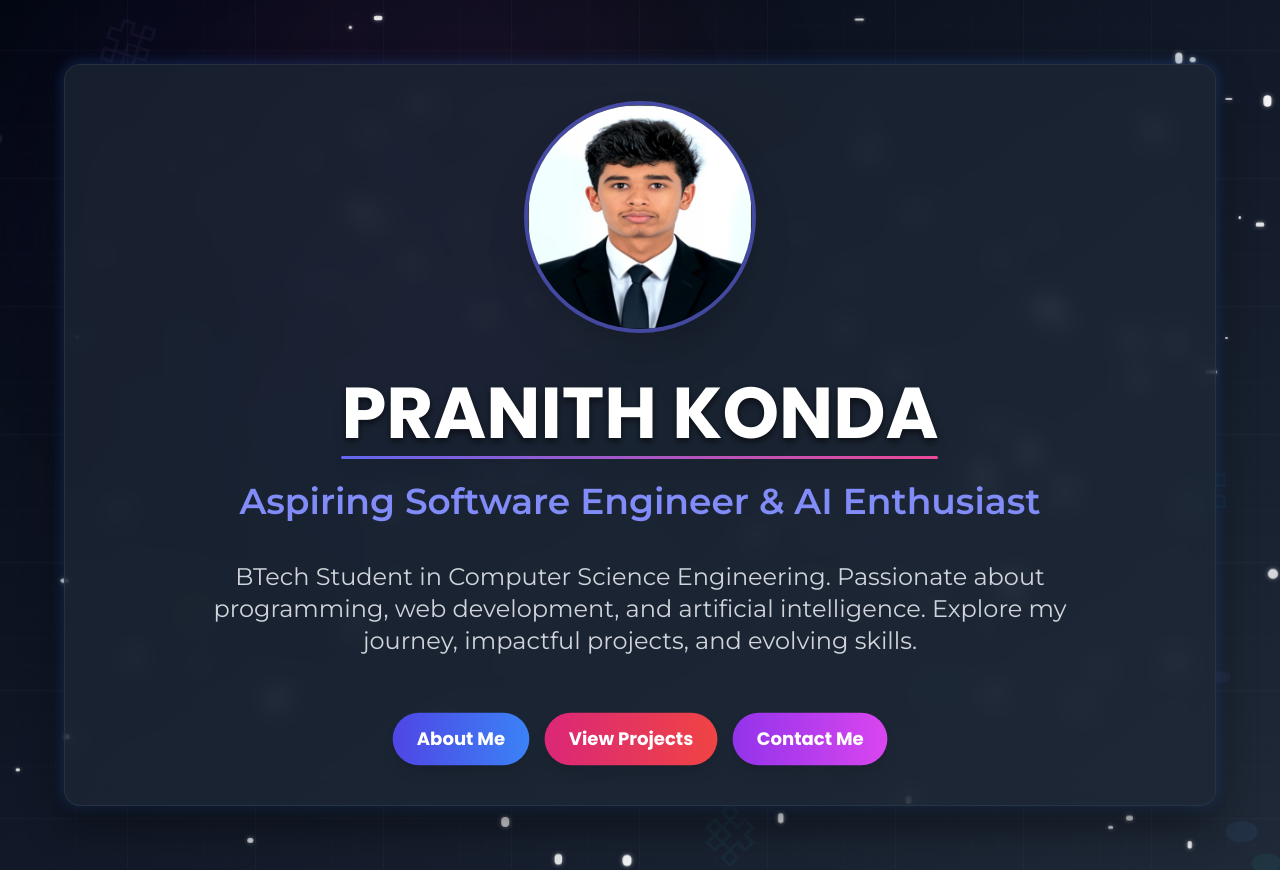
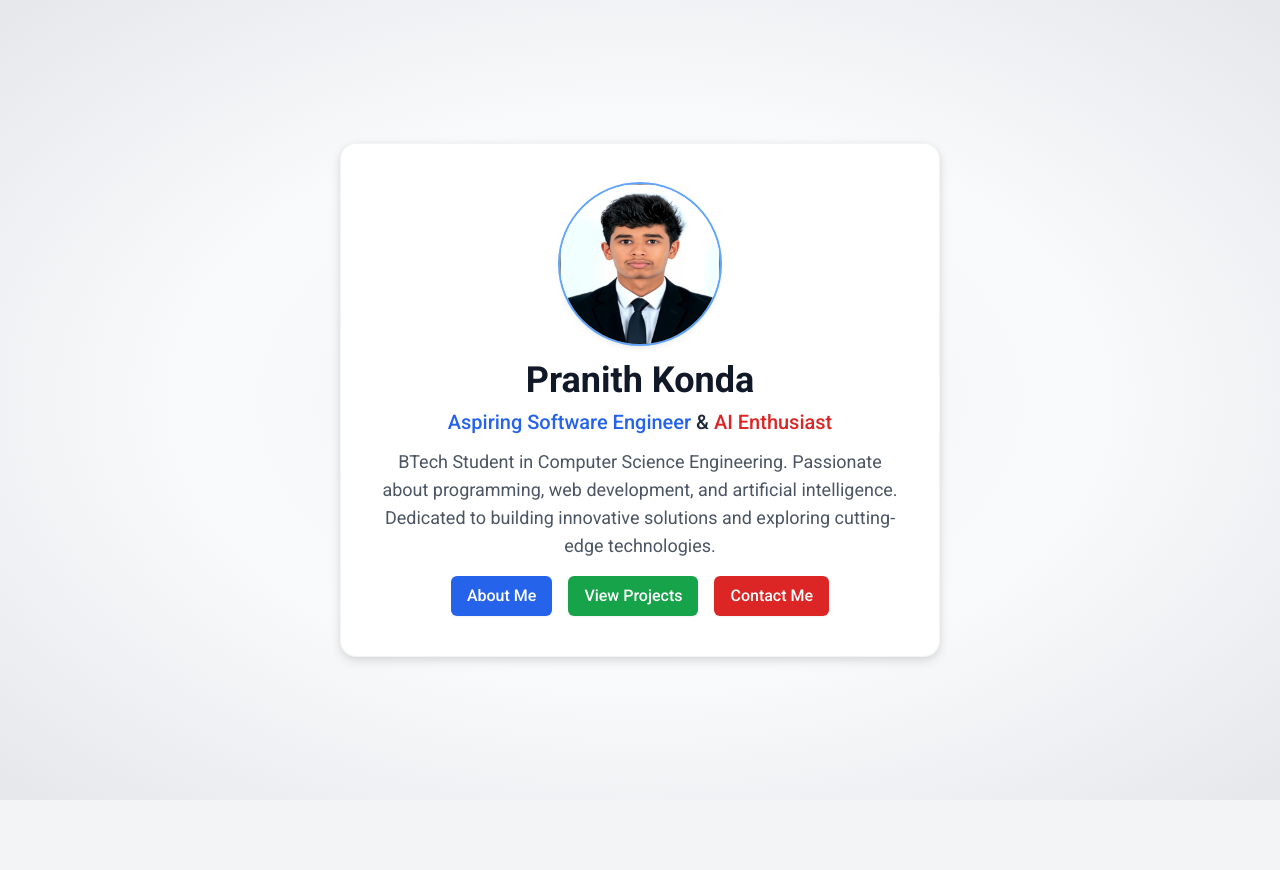
Before and after one commit to Hello-world07/portfolio, a React (Vite) app: page / in a window 1280 px wide. After the commit the page ends 800 px from the top, so only its background shows below. Built offline with nearby package versions, Linux system fonts and the light colour scheme.

Commit message:
redesigned the home section

```diff
--- a/src/components/home.jsx
+++ b/src/components/home.jsx
@@ -10,261 +10,111 @@ const Home = () => {
   const handleContactClick = () => navigate('/contact');
 
   return (
-    <section className="min-h-screen flex items-center justify-center py-8 sm:py-12 md:py-16 transition-colors duration-300 relative overflow-hidden font-sans bg-gradient-to-br from-gray-950 via-gray-900 to-gray-800 dark:from-gray-950 dark:via-gray-900 dark:to-gray-800 text-gray-200">
-      {/* Immersive Animated Background Elements */}
-      <div className="absolute inset-0 z-0 overflow-hidden pointer-events-none">
-        {/* Layer 1: Deep Space Blobs - Slowest, largest, most diffused */}
-        <div className="absolute w-[600px] h-[600px] bg-gradient-to-br from-purple-800 to-indigo-800 rounded-full opacity-5 blur-3xl animate-blob-float top-1/4 left-1/4 transform -translate-x-1/2 -translate-y-1/2"></div>
-        <div className="absolute w-[500px] h-[500px] bg-gradient-to-br from-pink-800 to-red-800 rounded-full opacity-5 blur-3xl animate-blob-float bottom-1/4 right-1/4 transform translate-x-1/2 translate-y-1/2 delay-100"></div>
-        <div className="absolute w-[400px] h-[400px] bg-gradient-to-br from-blue-800 to-teal-800 rounded-full opacity-5 blur-3xl animate-blob-float top-1/2 right-1/3 transform -translate-y-1/2 delay-200"></div>
-
-        {/* Layer 2: Abstract Circuit/Grid Pattern - Subtle movement, low opacity */}
-        <svg className="absolute inset-0 w-full h-full opacity-[0.03] animate-grid-shift" viewBox="0 0 100 100" preserveAspectRatio="xMidYMid slice">
-          <pattern id="smallGrid" width="2" height="2" patternUnits="userSpaceOnUse">
-            <path d="M 2 0 L 0 0 L 0 2" fill="none" stroke="currentColor" strokeWidth="0.1" />
-          </pattern>
-          <pattern id="grid" width="10" height="10" patternUnits="userSpaceOnUse">
-            <rect width="10" height="10" fill="url(#smallGrid)" />
-            <path d="M 10 0 L 0 0 L 0 10" fill="none" stroke="currentColor" strokeWidth="0.2" />
-          </pattern>
-          <rect width="100%" height="100%" fill="url(#grid)" className="text-gray-700 dark:text-gray-200" />
-        </svg>
-
-        {/* Layer 3: Dynamic Neural Network / Data Flow Lines (SVG) - Active, flowing */}
-        <svg className="absolute top-0 left-0 w-full h-full opacity-[0.08] animate-neural-pan" viewBox="0 0 100 100" preserveAspectRatio="none">
-          <g strokeWidth="0.3" fill="currentColor">
-            {[...Array(5)].map((_, chainIdx) => (
-              <g key={`chain-${chainIdx}`} className={`animate-neural-chain delay-${chainIdx * 100}`}>
-                {[...Array(6)].map((_, nodeIdx) => {
-                  const x = (10 + nodeIdx * 15 + Math.sin(chainIdx + nodeIdx) * 5 + chainIdx * 2) % 100;
-                  const y = (10 + nodeIdx * 12 + Math.cos(chainIdx + nodeIdx) * 5 + chainIdx * 3) % 100;
-                  const nextX = (10 + (nodeIdx + 1) * 15 + Math.sin(chainIdx + nodeIdx + 1) * 5 + chainIdx * 2) % 100;
-                  const nextY = (10 + (nodeIdx + 1) * 12 + Math.cos(chainIdx + nodeIdx + 1) * 5 + chainIdx * 3) % 100;
-                  const colorClass = ['text-indigo-400', 'text-pink-400', 'text-blue-400', 'text-teal-400'][chainIdx % 4];
-
-                  return (
-                    <React.Fragment key={`${chainIdx}-${nodeIdx}`}>
-                      <circle cx={x} cy={y} r="0.7" className={`${colorClass} animate-node-pulse`} style={{ animationDelay: `${(nodeIdx * 0.2) + (chainIdx * 0.5)}s` }} />
-                      {nodeIdx < 5 && (
-                        <line x1={x} y1={y} x2={nextX} y2={nextY} className={`${colorClass} animate-line-flow`} style={{ animationDelay: `${(nodeIdx * 0.2 + 0.1) + (chainIdx * 0.5)}s` }} />
-                      )}
-                    </React.Fragment>
-                  );
-                })}
-              </g>
-            ))}
-          </g>
-        </svg>
-
-        {/* Layer 4: Floating Abstract Tech Symbols (Geometric, rotating) */}
-        <div className="absolute inset-0 flex items-center justify-center">
-          {[...Array(8)].map((_, i) => (
-            <svg
-              key={`tech-symbol-${i}`}
-              className={`absolute w-16 h-16 opacity-[0.05] animate-symbol-rotate ${['text-purple-400', 'text-cyan-400', 'text-lime-400'][i % 3]}`}
-              style={{
-                top: `${(i * 13 + 5) % 100}%`,
-                left: `${(i * 21 + 10) % 100}%`,
-                animationDelay: `${i * 1.5}s`,
-                animationDuration: `${10 + i * 2}s`,
-                transform: `translate(-50%, -50%) rotate(${i * 45}deg)`,
-              }}
-              viewBox="0 0 24 24"
-            >
-              <path d="M4 8h4V4h4v4h4V4h4v4h-4v4h4v4h-4v4h-4v-4h-4v4H4v-4h4v-4H4V8zm4 0v4h4V8H8z" stroke="currentColor" strokeWidth="1" fill="none" />
-            </svg>
-          ))}
-        </div>
-
-        {/* Layer 5: Enhanced Particles / Stardust - More density, subtle trails */}
-        <div className="absolute inset-0 flex items-center justify-center pointer-events-none">
-          {Array.from({ length: 100 }).map((_, i) => (
-            <div
-              key={i}
-              className="absolute bg-white rounded-full opacity-70 animate-stardust-float"
-              style={{
-                width: `${0.1 + Math.random() * 0.6}rem`,
-                height: `${0.1 + Math.random() * 0.6}rem`,
-                top: `${Math.random() * 100}%`,
-                left: `${Math.random() * 100}%`,
-                animationDelay: `${Math.random() * 4}s`,
-                animationDuration: `${6 + Math.random() * 5}s`,
-              }}
-            ></div>
-          ))}
-        </div>
-      </div>
-
-      {/* Main Content Card - Stays prominent and interactive */}
-      <div className="w-full max-w-6xl mx-auto px-4 sm:px-6 lg:px-8 text-center relative z-10 bg-gray-800 dark:bg-gray-900 bg-opacity-70 backdrop-filter backdrop-blur-md rounded-2xl p-6 sm:p-8 md:p-10 shadow-3xl border border-gray-700/50 dark:border-gray-600/50 hover:shadow-primary-lg transition-shadow duration-300">
-        {/* Hero Profile Image */}
+    <section className="min-h-screen flex items-center justify-center bg-[radial-gradient(ellipse_at_center,_var(--tw-gradient-stops))] from-gray-100 via-gray-50 to-gray-200 dark:from-gray-900 dark:via-gray-800 dark:to-gray-900 text-gray-800 dark:text-gray-200 transition-colors duration-300">
+      {/* Main Card */}
+      <div className="w-80 sm:w-96 md:w-[480px] lg:w-[512px] xl:w-[600px] bg-white dark:bg-gray-850 shadow-xl rounded-2xl p-6 sm:p-8 md:p-10 text-center border border-gray-200/50 dark:border-gray-700/50 hover:shadow-2xl transition-shadow duration-300 flex flex-col justify-between animate-card-entrance relative z-10">
+        {/* Profile Image */}
         <img
           src={profilePic}
-          alt="Konda Pranith - Software Engineer"
-          className="w-32 h-32 sm:w-40 sm:h-40 md:w-48 md:h-48 lg:w-56 lg:h-56 rounded-full object-cover shadow-2xl ring-4 ring-indigo-500/60 dark:ring-indigo-400/60 mx-auto mb-8 sm:mb-10 md:mb-12 hover:scale-[1.03] transition-transform duration-300 ease-out will-change-transform focus-visible:ring-offset-4 focus-visible:ring-offset-gray-800 dark:focus-visible:ring-offset-gray-900 outline-none"
+          alt="Pranith Konda - Software Engineer"
+          className="w-24 sm:w-28 md:w-32 lg:w-36 xl:w-40 h-24 sm:h-28 md:h-32 lg:h-36 xl:h-40 rounded-full object-cover shadow-md ring-2 ring-blue-400 dark:ring-blue-300/70 mx-auto mb-4 hover:scale-105 transition-transform duration-300 animate-fade-in-up"
           loading="lazy"
         />
 
-        {/* Hero Title */}
-        <h1 className="text-4xl sm:text-5xl md:text-6xl lg:text-7xl font-extrabold text-white drop-shadow-lg mb-4 sm:mb-6 md:mb-8 font-poppins leading-tight relative inline-block animate-fade-in-up">
-          PRANITH KONDA
-          <div className="animated-underline"></div>
+        {/* Name */}
+        <h1 className="text-xl sm:text-2xl md:text-3xl lg:text-4xl font-bold text-gray-900 dark:text-white mb-2 animate-fade-in-up delay-100 font-roboto">
+          Pranith Konda
         </h1>
 
-        {/* Subtitle */}
-        <h2 className="text-xl sm:text-2xl md:text-3xl lg:text-4xl font-semibold text-indigo-400 dark:text-indigo-300 mb-6 sm:mb-8 md:mb-10 font-montserrat animate-fade-in-up delay-200">
-          Aspiring Software Engineer & AI Enthusiast
+        {/* Subtitle with Blue and Red Text */}
+        <h2 className="text-sm sm:text-base md:text-lg lg:text-xl font-medium mb-3 animate-fade-in-up delay-200 font-roboto">
+          <span className="text-blue-600 dark:text-blue-400">Aspiring Software Engineer</span> &{' '}
+          <span className="text-red-600 dark:text-red-400">AI Enthusiast</span>
         </h2>
 
-        {/* Description */}
-        <p className="text-base sm:text-lg md:text-xl lg:text-2xl text-gray-300 max-w-sm sm:max-w-md md:max-w-xl lg:max-w-4xl mx-auto mb-10 sm:mb-12 md:mb-14 font-montserrat leading-relaxed animate-fade-in-up delay-400">
-          BTech Student in Computer Science Engineering. Passionate about programming, web development, and artificial intelligence. Explore my journey, impactful projects, and evolving skills.
+        {/* Bio */}
+        <p className="text-xs sm:text-sm md:text-base lg:text-lg text-gray-600 dark:text-gray-300 mb-4 font-roboto leading-relaxed animate-fade-in-up delay-300">
+          BTech Student in Computer Science Engineering. Passionate about programming, web development, and artificial intelligence. Dedicated to building innovative solutions and exploring cutting-edge technologies.
         </p>
 
         {/* Call to Action Buttons */}
-        <div className="flex flex-wrap justify-center items-center gap-3 sm:gap-4 animate-fade-in-up delay-600">
+        <div className="flex flex-row justify-center gap-3 md:gap-4 animate-fade-in-up delay-400">
           <button
             onClick={handleAboutClick}
-            className="px-3 sm:px-6 py-2 sm:py-3 bg-gradient-to-r from-indigo-600 to-blue-500 text-white font-bold rounded-full shadow-lg hover:shadow-xl hover:scale-105 hover:rotate-2 transform transition-all duration-300 text-sm sm:text-base md:text-lg font-poppins relative overflow-hidden group focus-visible:ring-2 focus-visible:ring-indigo-500 focus-visible:ring-offset-2 outline-none animate-subtle-pulse"
+            className="px-4 py-2 bg-blue-600 dark:bg-blue-500 text-white font-medium rounded-md shadow-sm hover:bg-blue-700 dark:hover:bg-blue-600 hover:scale-105 transition-all duration-200 text-xs sm:text-sm md:text-base focus-visible:ring-2 focus-visible:ring-blue-400 outline-none font-roboto"
           >
-            <span className="relative z-10">About Me</span>
-            <span className="absolute inset-0 bg-white opacity-0 group-hover:opacity-20 transition-opacity duration-300"></span>
+            About Me
           </button>
           <button
             onClick={handleProjectsClick}
-            className="px-3 sm:px-6 py-2 sm:py-3 bg-gradient-to-r from-pink-600 to-red-500 text-white font-bold rounded-full shadow-lg hover:shadow-xl hover:scale-105 hover:rotate-2 transform transition-all duration-300 text-sm sm:text-base md:text-lg font-poppins relative overflow-hidden group focus-visible:ring-2 focus-visible:ring-pink-500 focus-visible:ring-offset-2 outline-none animate-subtle-pulse"
+            className="px-4 py-2 bg-green-600 dark:bg-green-500 text-white font-medium rounded-md shadow-sm hover:bg-green-700 dark:hover:bg-green-600 hover:scale-105 transition-all duration-200 text-xs sm:text-sm md:text-base focus-visible:ring-2 focus-visible:ring-green-400 outline-none font-roboto"
           >
-            <span className="relative z-10">View Projects</span>
-            <span className="absolute inset-0 bg-white opacity-0 group-hover:opacity-20 transition-opacity duration-300"></span>
+            View Projects
           </button>
           <button
             onClick={handleContactClick}
-            className="px-3 sm:px-6 py-2 sm:py-3 bg-gradient-to-r from-purple-600 to-fuchsia-500 text-white font-bold rounded-full shadow-lg hover:shadow-xl hover:scale-105 hover:rotate-2 transform transition-all duration-300 text-sm sm:text-base md:text-lg font-poppins relative overflow-hidden group focus-visible:ring-2 focus-visible:ring-purple-500 focus-visible:ring-offset-2 outline-none animate-subtle-pulse"
+            className="px-4 py-2 bg-red-600 dark:bg-red-500 text-white font-medium rounded-md shadow-sm hover:bg-red-700 dark:hover:bg-red-600 hover:scale-105 transition-all duration-200 text-xs sm:text-sm md:text-base focus-visible:ring-2 focus-visible:ring-red-400 outline-none font-roboto"
           >
-            <span className="relative z-10">Contact Me</span>
-            <span className="absolute inset-0 bg-white opacity-0 group-hover:opacity-20 transition-opacity duration-300"></span>
+            Contact Me
           </button>
         </div>
       </div>
 
-      {/* CSS for animations */}
+      {/* CSS for Responsive Design and Animations */}
       <style jsx>{`
-        /* --- General Fade-In for Main Content --- */
-        @keyframes fadeInUp {
-          from { opacity: 0; transform: translateY(20px); }
+        /* Import Google Fonts */
+        @import url('https://fonts.googleapis.com/css2?family=Roboto:wght@400;500;700&display=swap');
+
+        /* Apply Roboto font */
+        .font-roboto {
+          font-family: 'Roboto', sans-serif;
+        }
+
+        /* Card Entrance Animation */
+        @keyframes card-entrance {
+          from { opacity: 0; transform: scale(0.95) translateY(20px); }
+          to { opacity: 1; transform: scale(1) translateY(0); }
+        }
+        .animate-card-entrance {
+          animation: card-entrance 0.8s ease-out forwards;
+        }
+
+        /* Fade In Up Animation */
+        @keyframes fade-in-up {
+          from { opacity: 0; transform: translateY(15px); }
           to { opacity: 1; transform: translateY(0); }
         }
         .animate-fade-in-up {
-          animation: fadeInUp 0.8s ease-out forwards;
+          animation: fade-in-up 0.6s ease-out forwards;
         }
         .delay-100 { animation-delay: 0.1s; }
         .delay-200 { animation-delay: 0.2s; }
+        .delay-300 { animation-delay: 0.3s; }
         .delay-400 { animation-delay: 0.4s; }
-        .delay-600 { animation-delay: 0.6s; }
 
-        /* --- Layer 1: Deep Space Blobs --- */
-        @keyframes blob-float {
-          0%, 100% { transform: translate(-50%, -50%) scale(1); opacity: 0.05; }
-          25% { transform: translate(-45%, -55%) scale(1.03); opacity: 0.06; }
-          50% { transform: translate(-50%, -50%) scale(1.06); opacity: 0.05; }
-          75% { transform: translate(-55%, -45%) scale(1.03); opacity: 0.06; }
+        /* Subtle Card Shadow */
+        .shadow-xl {
+          box-shadow: 0 4px 12px rgba(0, 0, 0, 0.1), 0 2px 8px rgba(0, 0, 0, 0.06);
         }
-        .animate-blob-float {
-          animation: blob-float 16s cubic-bezier(0.4, 0, 0.6, 1) infinite alternate;
+        .hover\:shadow-2xl:hover {
+          box-shadow: 0 8px 16px rgba(0, 0, 0, 0.12), 0 4px 12px rgba(0, 0, 0, 0.08);
         }
 
-        /* --- Layer 2: Abstract Grid Pattern --- */
-        @keyframes grid-shift {
-          0% { transform: translate(0, 0); }
-          100% { transform: translate(-20px, -20px); }
-        }
-        .animate-grid-shift {
-          animation: grid-shift 120s linear infinite alternate;
+        /* Ensure text fits within card */
+        p {
+          display: -webkit-box;
+          -webkit-line-clamp: 4;
+          -webkit-box-orient: vertical;
+          overflow: hidden;
+          text-overflow: ellipsis;
         }
 
-        /* --- Layer 3: Dynamic Neural Network / Data Flow Lines --- */
-        @keyframes neural-pan {
-          0% { transform: translate(0, 0); }
-          100% { transform: translate(5%, 5%); }
+        /* Responsive line clamp */
+        @media (min-width: 640px) {
+          p { -webkit-line-clamp: 5; }
         }
-        .animate-neural-pan {
-          animation: neural-pan 80s linear infinite alternate;
-        }
-
-        @keyframes node-pulse {
-          0%, 100% { transform: scale(1); opacity: 0.8; }
-          50% { transform: scale(1.8); opacity: 1; }
-        }
-        .animate-node-pulse {
-          animation: node-pulse 2.5s ease-in-out infinite alternate;
-        }
-
-        @keyframes line-flow {
-          0% { stroke-dasharray: 0 100; opacity: 0; }
-          30% { opacity: 1; }
-          100% { stroke-dasharray: 100 0; opacity: 0.5; }
-        }
-        .animate-line-flow {
-          animation: line-flow 4s cubic-bezier(0.25, 0.46, 0.45, 0.94) infinite forwards;
-          stroke-dasharray: 100 0;
-        }
-
-        /* --- Layer 4: Floating Abstract Tech Symbols --- */
-        @keyframes symbol-rotate {
-          0% { transform: translate(-50%, -50%) rotate(0deg); }
-          100% { transform: translate(-50%, -50%) rotate(360deg); }
-        }
-        .animate-symbol-rotate {
-          animation: symbol-rotate var(--animation-duration, 15s) linear infinite;
-        }
-
-        /* --- Layer 5: Enhanced Particles / Stardust --- */
-        @keyframes stardust-float {
-          0%, 100% { opacity: 0.7; transform: translate(0, 0) scale(1); }
-          25% { opacity: 0.9; transform: translate(20px, -15px) scale(1.1); }
-          50% { opacity: 0.8; transform: translate(-10px, 20px) scale(1); }
-          75% { opacity: 0.95; transform: translate(15px, 10px) scale(1.15); }
-        }
-        .animate-stardust-float {
-          animation: stardust-float var(--animation-duration, 8s) ease-in-out infinite alternate;
-          box-shadow: 0 0 5px rgba(255, 255, 255, 0.5);
-        }
-
-        /* --- Main Content Card Enhancements --- */
-        .drop-shadow-lg {
-          text-shadow: 0 3px 6px rgba(0, 0, 0, 0.5);
-        }
-        .shadow-3xl {
-          box-shadow: 0 20px 40px rgba(0, 0, 0, 0.4), 0 0 15px rgba(59,130,246,0.3);
-        }
-        .hover\:shadow-primary-lg:hover {
-          box-shadow: 0 25px 50px rgba(0, 0, 0, 0.5), 0 0 25px rgba(59,130,246,0.5);
-        }
-
-        /* --- Animated Underline --- */
-        .animated-underline {
-          position: absolute;
-          bottom: -10px;
-          left: 0;
-          width: 100%;
-          height: 3px;
-          background: linear-gradient(90deg, #6366F1, #EC4899);
-          border-radius: 2px;
-          transform: scaleX(0);
-          transform-origin: left;
-          animation: drawUnderline 1.2s ease-out forwards 0.8s;
-        }
-        @keyframes drawUnderline {
-          to { transform: scaleX(1); }
-        }
-
-        /* --- Dynamic Button Animations --- */
-        @keyframes subtle-pulse {
-          0%, 100% { transform: scale(1); }
-          50% { transform: scale(1.02); }
-        }
-        .animate-subtle-pulse {
-          animation: subtle-pulse 3s ease-in-out infinite;
+        @media (min-width: 1024px) {
+          p { -webkit-line-clamp: 6; }
         }
       `}</style>
     </section>
```
